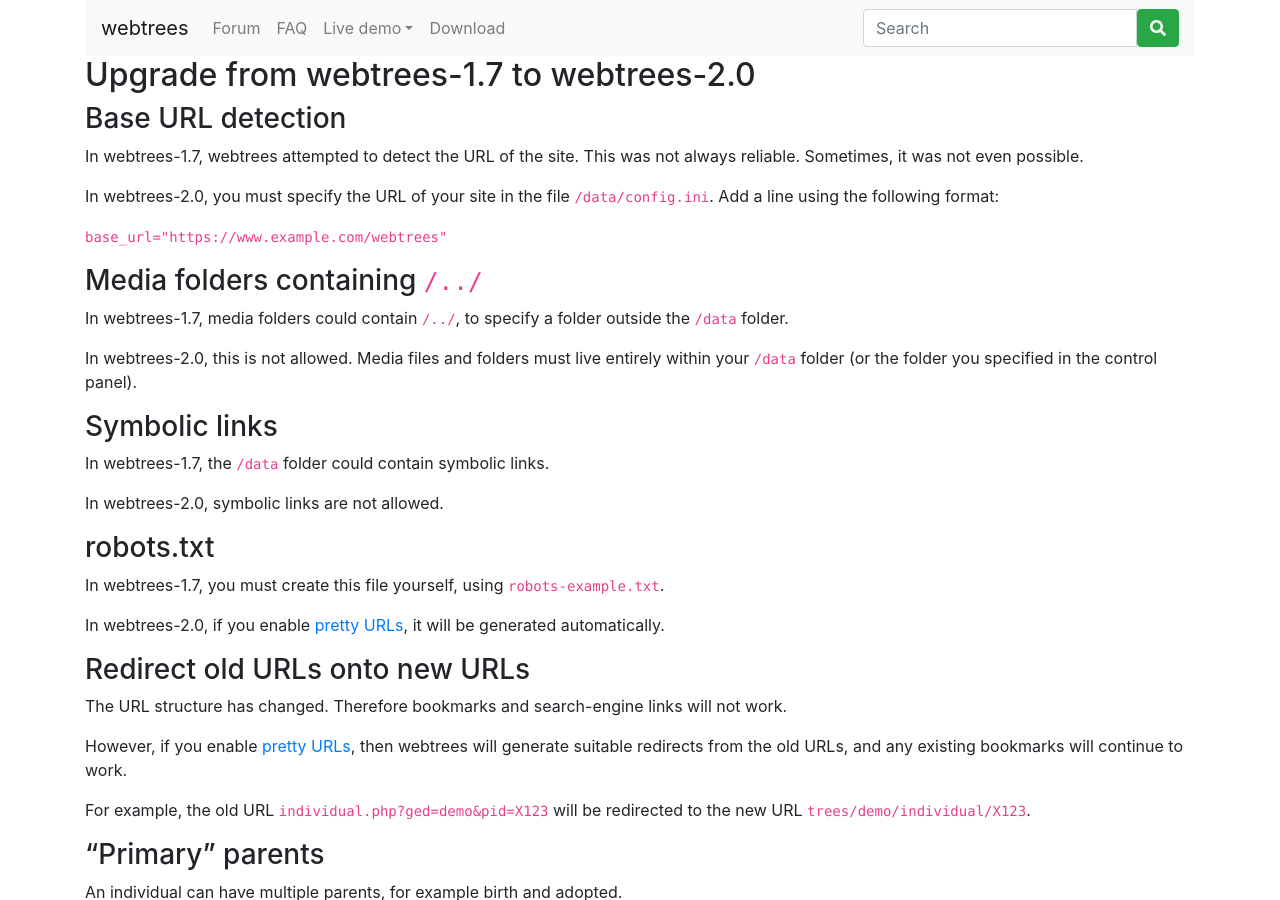
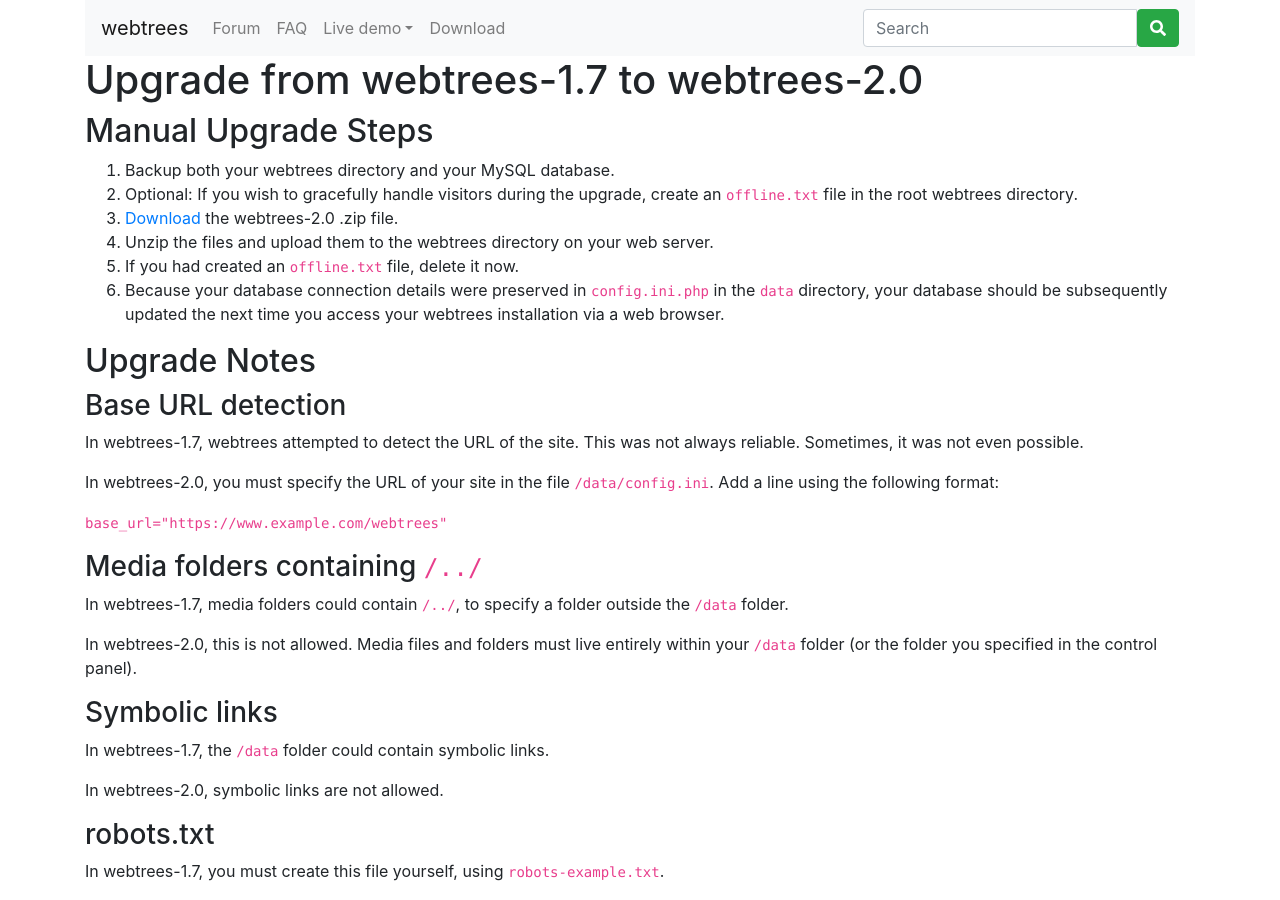
Before and after one commit to webtrees/webtrees.github.io, a Jekyll site: the page built from upgrade.md, in a window 1280 px wide and 900 px high. Built offline with Jekyll 4.4.1, drawn with Linux system fonts in a browser that asks for light colours; nearby versions of some CDN libraries.

Commit message:
Add 1.7-2.0 upgrade steps (#1)
* Add 1.7-2.0 upgrade steps

* Remove instructions about deleting old files from upgrade steps; correct numbering

```diff
--- a/upgrade.md
+++ b/upgrade.md
@@ -4,15 +4,24 @@ title: Upgrade
 permalink: /upgrade
 ---
 
-## Upgrade from webtrees-1.7 to webtrees-2.0 ##
+# Upgrade from webtrees-1.7 to webtrees-2.0
 
-### Base URL detection ###
+## Manual Upgrade Steps
 
-In webtrees-1.7, webtrees attempted to detect the URL of the site.  This was not always
-reliable.  Sometimes, it was not even possible.
+1. Backup both your webtrees directory and your MySQL database.
+2. Optional: If you wish to gracefully handle visitors during the upgrade, create an `offline.txt` file in the root webtrees directory.
+3. [Download](https://github.com/fisharebest/webtrees/releases/tag/2.0.0) the webtrees-2.0 .zip file.
+4. Unzip the files and upload them to the webtrees directory on your web server.
+5. If you had created an `offline.txt` file, delete it now.
+6. Because your database connection details were preserved in `config.ini.php` in the `data` directory, your database should be subsequently updated the next time you access your webtrees installation via a web browser.
 
-In webtrees-2.0, you must specify the URL of your site in the file `/data/config.ini`.
-Add a line using the following format:
+## Upgrade Notes
+
+### Base URL detection
+
+In webtrees-1.7, webtrees attempted to detect the URL of the site.  This was not always reliable.  Sometimes, it was not even possible.
+
+In webtrees-2.0, you must specify the URL of your site in the file `/data/config.ini`. Add a line using the following format:
 
 `base_url="https://www.example.com/webtrees"`
 
@@ -20,75 +29,59 @@ Add a line using the following format:
 
 In webtrees-1.7, media folders could contain `/../`, to specify a folder outside the `/data` folder.
 
-In webtrees-2.0, this is not allowed.
-Media files and folders must live entirely within your `/data` folder (or the folder you specified in the control panel).
+In webtrees-2.0, this is not allowed. Media files and folders must live entirely within your `/data` folder (or the folder you specified in the control panel).
 
-### Symbolic links ###
+### Symbolic links
 
 In webtrees-1.7, the `/data` folder could contain symbolic links.
 
 In webtrees-2.0, symbolic links are not allowed.
 
-### robots.txt ###
+### robots.txt
 
 In webtrees-1.7, you must create this file yourself, using `robots-example.txt`.
 
 In webtrees-2.0, if you enable [pretty URLs](/faq/urls), it will be generated automatically.
 
-### Redirect old URLs onto new URLs ###
+### Redirect old URLs onto new URLs
 
-The URL structure has changed.  Therefore bookmarks and search-engine links
-will not work.
+The URL structure has changed.  Therefore bookmarks and search-engine links will not work.
 
-However, if you enable [pretty URLs](/faq/urls), then webtrees will generate
-suitable redirects from the old URLs, and any existing bookmarks will continue
-to work.
+However, if you enable [pretty URLs](/faq/urls), then webtrees will generate suitable redirects from the old URLs, and any existing bookmarks will continue to work.
 
-For example, the old URL `individual.php?ged=demo&pid=X123` will be redirected to
-the new URL `trees/demo/individual/X123`.
+For example, the old URL `individual.php?ged=demo&pid=X123` will be redirected to the new URL `trees/demo/individual/X123`.
 
-### “Primary” parents ###
+### “Primary” parents
 
 An individual can have multiple parents, for example birth and adopted.
 
-In webtrees-1.7, the birth parents were used on pedigree charts, reports, and
-other places where only one set of parents could be shown.
+In webtrees-1.7, the birth parents were used on pedigree charts, reports, and other places where only one set of parents could be shown.
 
-In webtrees-2.0, the *first* parents listed on the individual's record will be used.
-There is a new edit option to re-order the parents.
+In webtrees-2.0, the *first* parents listed on the individual's record will be used. There is a new edit option to re-order the parents.
 
-### Married versus unmarried ###
+### Married versus unmarried
 
-In webtrees-1.7, a couple were described as married, *unless* a `_NMR` (not married)
-fact exists.
+In webtrees-1.7, a couple were described as married, *unless* a `_NMR` (not married) fact exists.
 
 In webtrees-2.0, a couple are described as not-married, *unless* a `MARR` (marriage) event exists.
 
 This change allows you to create unmarried couples without relying on a custom tag.
 
-### Media objects can now contain many media files ###
+### Media objects can now contain many media files
 
-webtrees-2.0 now allows a media object to contain many media files.
-For example, if you scan both sides of a document, you can store them
-together in one media object.
+webtrees-2.0 now allows a media object to contain many media files. For example, if you scan both sides of a document, you can store them together in one media object.
 
-webtrees will use the first media file that contains an image as the
-thumbnail.  So if your media object contains a video and an image, then
-the image will be used as the thumbnail.
+webtrees will use the first media file that contains an image as the thumbnail.  So if your media object contains a video and an image, then the image will be used as the thumbnail.
 
-### User registration ###
+### User registration
 
-In webtrees-1.7, user registration requests were emailed to the genealogy contact
-for the tree.  This meant that users could not sign up to sites where all trees
-are private.  The genealogy contact would then need to ask an administrator to
-approve the user and set access permissions.
+In webtrees-1.7, user registration requests were emailed to the genealogy contact for the tree.  This meant that users could not sign up to sites where all trees are private.  The genealogy contact would then need to ask an administrator to approve the user and set access permissions.
 
 In webtrees-2.0, user registration requests are emailed to the administrator(s).
 
-Similarly, emails for things like forgotten passwords are now sent from the
-*site*, rather than from a *tree*.
+Similarly, emails for things like forgotten passwords are now sent from the *site*, rather than from a *tree*.
 
-### Primary photo ###
+### Primary photo
 
 webtrees must choose just one image for an individual, to use on charts, etc.
 
@@ -96,25 +89,16 @@ In webtrees-1.7, the image was specified using a custom `_PRIMARY Y` tag and oth
 
 In webtrees-2.0, webtrees uses the *first* media object containing an image.  There is a new edit option to re-order the media objects.
 
-It is common for images to be linked to the indvidual, when they should be
-linked  to a fact or event.
-For example, a birth-certificate should be linked to the birth event, not
-the individual.
+It is common for images to be linked to the indvidual, when they should be linked  to a fact or event. For example, a birth-certificate should be linked to the birth event, not the individual.
 
-This can cause some inappropriate images to be selected as the "primary image".
-The control panel now has an option to easily move these images from individuals
-to facts.
+This can cause some inappropriate images to be selected as the "primary image". The control panel now has an option to easily move these images from individuals to facts.
 
-### Custom thumbnails ###
+### Custom thumbnails
 
-In webtrees-1.7, you could create a custom thumbnail for a media object.
-This could be a still image from a video, or a cropped version of a group photo.
+In webtrees-1.7, you could create a custom thumbnail for a media object. This could be a still image from a video, or a cropped version of a group photo.
 
-You did this by creating a file on the server to replace the default thumbnail.
-(Note - this was never an officially supported feature, but it was used by
-many people.)
+You did this by creating a file on the server to replace the default thumbnail. (Note - this was never an officially supported feature, but it was used by many people.)
 
-In webtrees-2.0, you create custom thumbnails by adding a second media file
-to a media object.  (Media objects can now contain many media files.)
+In webtrees-2.0, you create custom thumbnails by adding a second media file to a media object.  (Media objects can now contain many media files.)
 
 There is a tool in the control panel to help find and import custom thumbnails.
```
